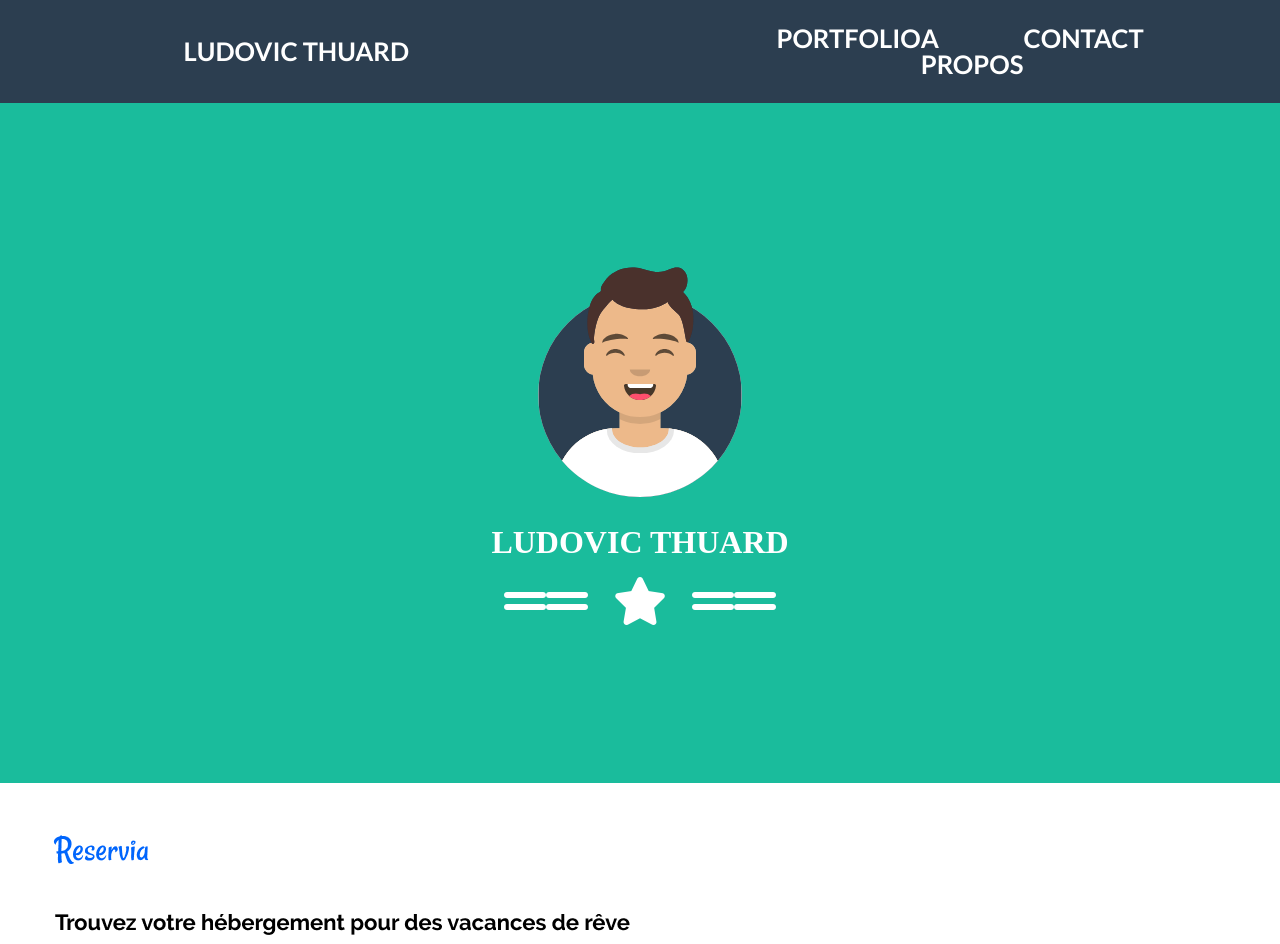
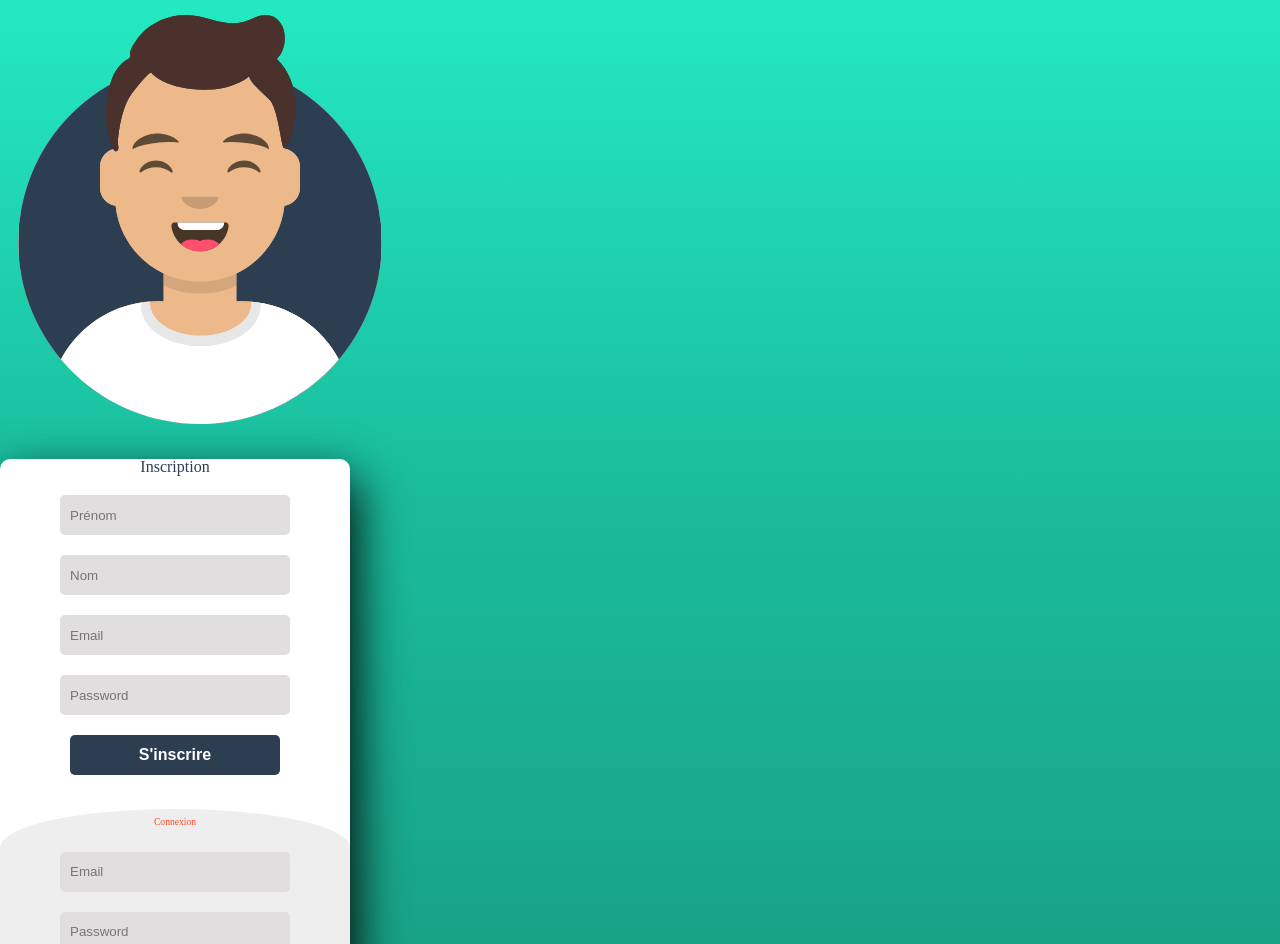
Before and after one commit to lewebologue/Portfolio_V2, a Vue app in the folder front/: page /login in a window 1280 px wide. Shown: the top 944 px of the page. Built offline with nearby package versions, Linux system fonts and the light colour scheme; no server answers.

Commit message:
Login page

```diff
--- a/front/src/router/index.js
+++ b/front/src/router/index.js
@@ -1,4 +1,4 @@
-import { createRouter, createWebHashHistory } from 'vue-router'
+import { createRouter, createWebHistory } from 'vue-router'
 import HomeView from '../views/HomeView.vue'
 
 const routes = [
@@ -14,11 +14,16 @@ const routes = [
     // this generates a separate chunk (about.[hash].js) for this route
     // which is lazy-loaded when the route is visited.
     component: () => import(/* webpackChunkName: "about" */ '../views/AboutView.vue')
+  },
+  {
+    path: '/login',
+    name: 'login',
+    component: () => import('../views/Auth.vue')
   }
 ]
 
 const router = createRouter({
-  history: createWebHashHistory(),
+  history: createWebHistory(),
   routes
 })
 
--- /dev/null
+++ b/front/src/sass/components/AuthPage.scss
@@ -0,0 +1,103 @@
+section{
+	margin: 0;
+	padding: 0;
+	display: flex;
+	flex-direction: column;
+	justify-content: center;
+	align-items: center;
+	min-height: 100vh;
+	background: linear-gradient(to bottom, #24e9c1, $background-one, #18a085);
+	img{
+		width: 25rem;
+		margin-bottom: 2rem;
+	}
+}
+.main{
+    width: 350px;
+    height: 530px;
+    background: #fff;
+    overflow: hidden;
+    border-radius: 10px;
+    box-shadow: 5px 20px 50px #000;
+}
+#chk{
+	display: none;
+}
+.signup{
+	position: relative;
+	width:100%;
+	height: 100%;
+}
+label{
+	color: $primary-color;
+	font-size: 2.3em;
+	justify-content: center;
+	display: flex;
+	margin: 60px;
+	font-weight: bold;
+	cursor: pointer;
+	transition: .5s ease-in-out;
+}
+input{
+	width: 60%;
+	height: 20px;
+	background: #e0dede;
+	justify-content: center;
+	display: flex;
+	margin: 20px auto;
+	padding: 10px;
+	border: none;
+	outline: none;
+	border-radius: 5px;
+}
+button{
+	width: 60%;
+	height: 40px;
+	margin: 10px auto;
+	justify-content: center;
+	display: block;
+	color: #fff;
+	background: $primary-color;
+	font-size: 1em;
+	font-weight: bold;
+	margin-top: 20px;
+	outline: none;
+	border: none;
+	border-radius: 5px;
+	transition: .2s ease-in;
+	cursor: pointer;
+}
+button:hover{
+	background: lighten($color: $primary-color, $amount: 10);
+}
+.login{
+	height: 460px;
+	background: #eee;
+	border-radius: 60% / 10%;
+	transform: translateY(-180px);
+	transition: .8s ease-in-out;
+}
+.login label{
+	color: #ff4b2b;
+    padding-top: 0.4em;
+	transform: scale(.6);
+}
+
+#chk:checked ~ .login{
+	transform: translateY(-500px);
+}
+#chk:checked ~ .login label{
+	transform: scale(1);
+}
+#chk:checked ~ .signup label{
+	transform: scale(.6);
+}
+#password_error{
+	position: fixed;
+	top: 0;
+	color: white;
+	height: 2rem;
+	font-size: 1.2em;
+	padding: 0.8em;
+	font-weight: 600;
+}
--- a/front/src/sass/sass.scss
+++ b/front/src/sass/sass.scss
@@ -4,6 +4,7 @@
 @import './components/topbar.scss';
 @import './components/hero.scss';
 @import './components/main.scss';
+@import './components/AuthPage.scss';
 
 
 @import './utils/reset.scss';
--- /dev/null
+++ b/front/src/views/Auth.vue
@@ -0,0 +1,75 @@
+<template>
+    <section>
+		<div id="password_error"></div>
+		<img src="../assets/img/avataaars.svg" alt="ma trogne">
+        <div class="main">
+            <input type="checkbox" id="chk" aria-hidden="true">
+            <div class="signup">
+                <form v-on:submit.prevent="signUp">
+                    <label for="chk" aria-hidden="true">Inscription</label>
+                    <input type="text" name="txt" id="firstName" placeholder="Prénom" required v-model="signUpInput.firstName" minlength="2" aria-label="Prénom">
+                    <input type="text" name="txt" placeholder="Nom" required v-model="signUpInput.lastName" minlength="2" aria-label="Nom">
+                    <input type="email" name="email" placeholder="Email" required v-model="signUpInput.email" aria-label="email">
+                    <input type="password" name="pswd" placeholder="Password" required v-model="signUpInput.password" minlength="8" aria-label="mot de passe">
+                    <button>S'inscrire</button>
+                </form>
+            </div>
+            <div class="login">
+                <form v-on:submit.prevent="login">
+                    <label for="chk" aria-hidden="true" class="login--label">Connexion</label>
+                    <input type="email" name="email" placeholder="Email" required v-model="loginInput.email" aria-label="email">
+                    <input type="password" name="pswd" placeholder="Password" required v-model="loginInput.password" minlength="8" aria-label="mot de passe">
+                    <button>Connexion</button>
+                </form>
+            </div>
+        </div>
+    </section>
+</template>
+
+<script>
+export default {
+    name: "LoginForm",
+    data() {
+        return {
+            loginInput:{
+                "email" : "",
+                "pawword": "",
+            },
+            signUpInput: {
+                "firstName": "",
+                "lastName": "",
+                "email": "",
+                "password": ""
+            }
+        }
+    },
+    methods: {
+        login(){
+            const credentials = {
+                "email" : this.loginInput.email,
+                "password": this.loginInput.pawword
+            }
+
+            const url = "http://localhost:3000/api/auth/login";
+            const options = {
+                method: "POST",
+                body: JSON.stringify(credentials),
+                headers: { 'Content-type': 'application/json'}
+            };
+            fetch(url,options)
+                .then(res =>res.json())
+                .then(res =>{
+                    if(res.userId && res.token){
+                        sessionStorage.setItem("userId", res.userId),
+                        sessionStorage.setItem("token", res.token),
+                        sessionStorage.setItem("isAdmin", res.isAdmin)
+                        this.$router.push('/admin')
+                    } else{
+                        alert("Identifiants incorrects")
+                    }
+                })
+            .catch(error => console.log(error))
+        }
+    },
+}
+</script>
```
